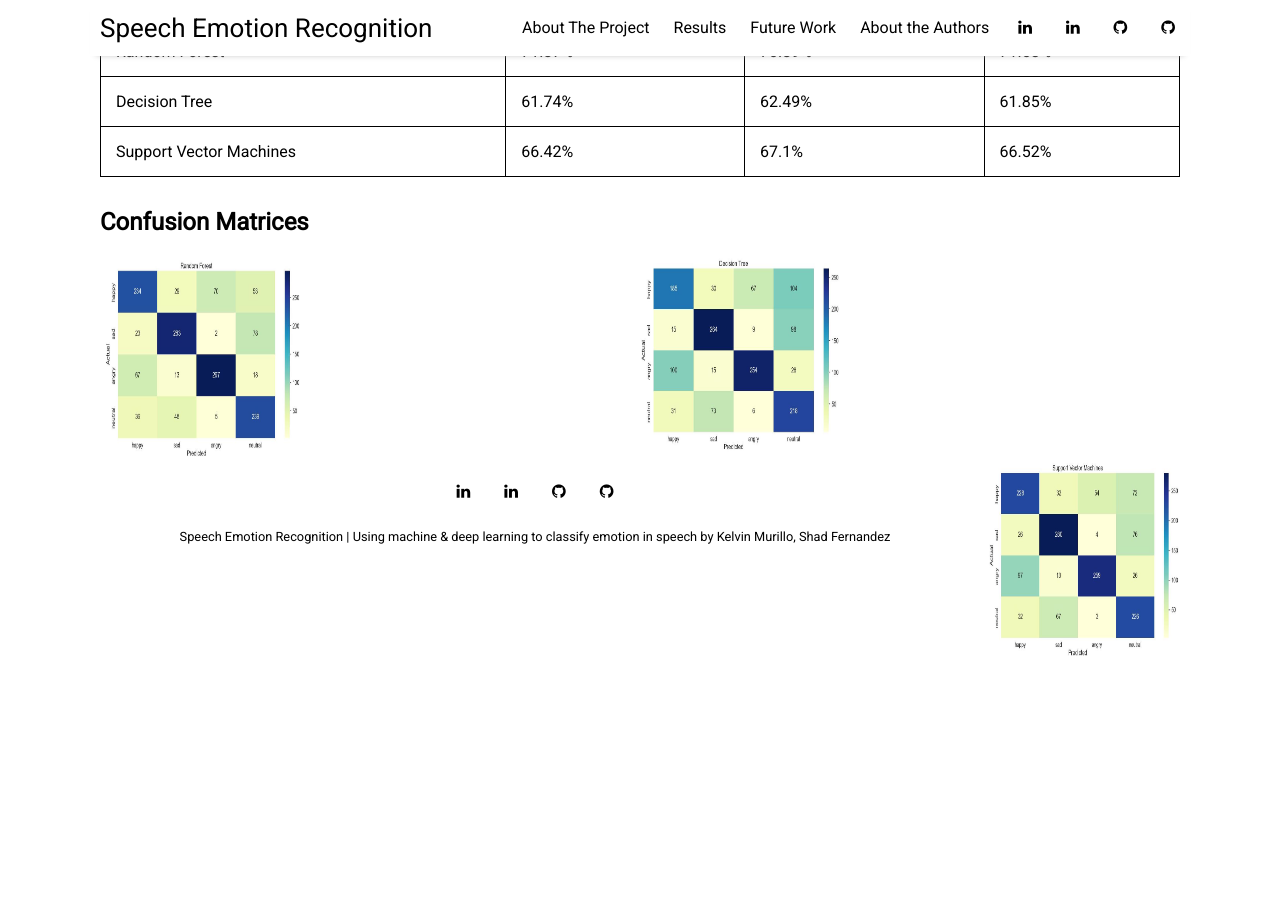
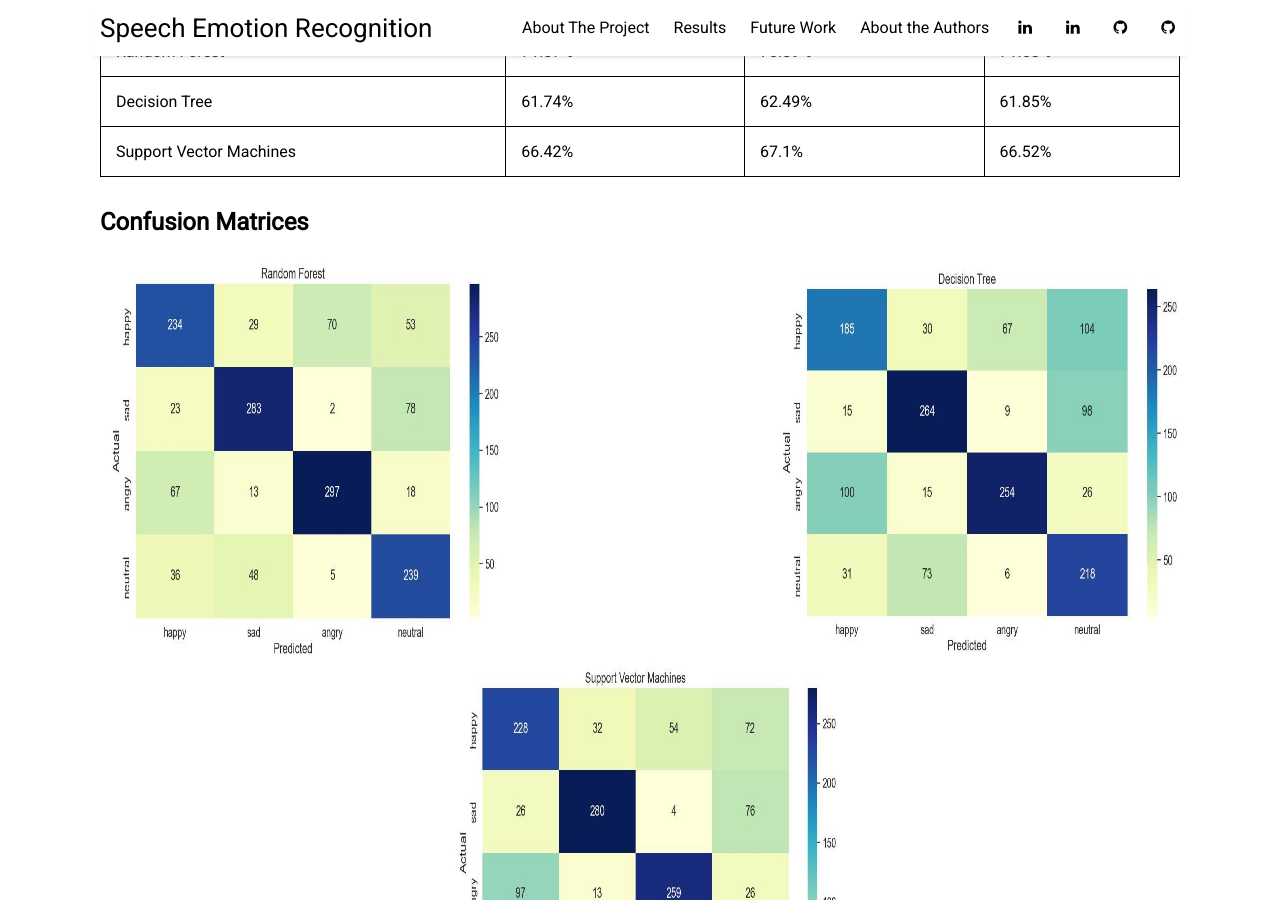
Before and after one commit to kelvinm10/SER_Website, a Jekyll site: the page built from _posts/2022-04-18-results.md, in a window 1280 px wide and 900 px high, scrolled down 2364 px. Built offline with Jekyll 4.4.1, drawn with Linux system fonts in a browser that asks for light colours; nearby versions of some CDN libraries; before the commit the page ends 3022 px from its top, so only the background shows below that.

Commit message:
resizing

```diff
--- a/_posts/2022-04-18-results.md
+++ b/_posts/2022-04-18-results.md
@@ -51,6 +51,6 @@ image: results.jpg
 </table>
 
 ## Confusion Matrices
-<img src="{{ site.github.url }}/assets/img/RandomForestCm.jpg" alt="RFConfusionMatrix" style="width:200px;height:200px;" align="left">
-<img src="{{ site.github.url }}/assets/img/DecisionTreeCm.jpg" alt="DecisionTree" style="width:200px;height:200px;" align="center">
-<img src="{{ site.github.url }}/assets/img/SvmCm.jpg" alt="SVM" style="width:200px;height:200px;" align="right">
+<img src="{{ site.github.url }}/assets/img/RandomForestCm.jpg" alt="RFConfusionMatrix" style="width:400px;height:400px;" align="left">
+<img src="{{ site.github.url }}/assets/img/DecisionTreeCm.jpg" alt="DecisionTree" style="width:400px;height:400px;" align="right">
+<img src="{{ site.github.url }}/assets/img/SvmCm.jpg" alt="SVM" style="width:400px;height:400px;">
```
